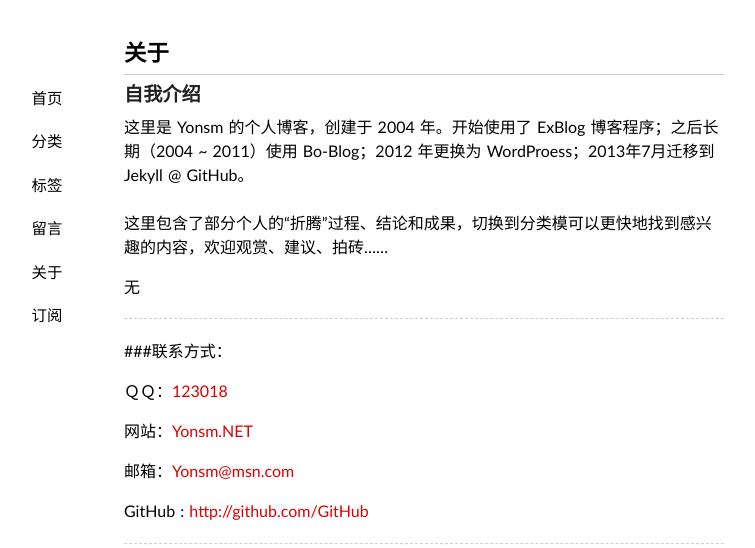
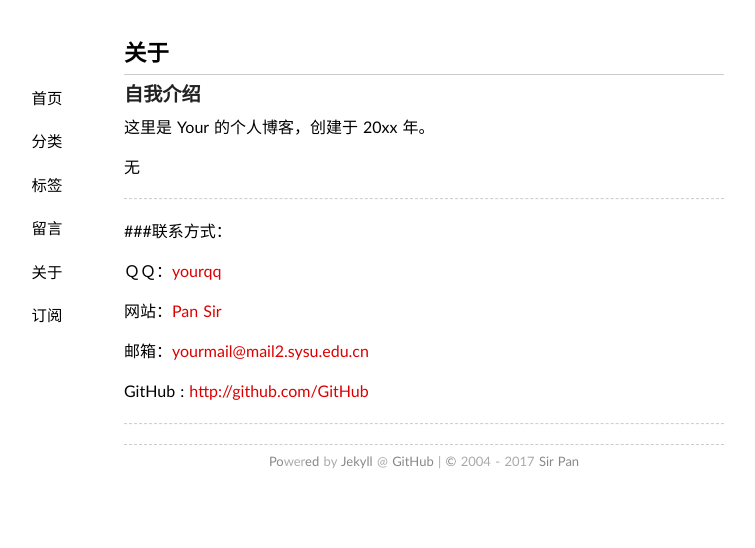
Before and after one commit to pmlpml/pmlpml.github.io, a Jekyll site: the page built from about/index.md, in a window 1280 px wide. Shown: the top 548 px of the page, without its empty margins (216-971 px from the left). Built offline with Jekyll 4.4.1, drawn with Linux system fonts in a browser that asks for light colours; comment, search, counter and statistics services are not loaded; some of the changed text lies outside the part shown; grey boxes are pictures that could not be loaded.

Commit message:
update config

```diff
--- a/_config.yml
+++ b/_config.yml
@@ -1,15 +1,17 @@
-markdown: kramdown
+future: true
 permalink: /:title/
-url: http://yonsm.net
-name: Yonsm.NET
-author: Yonsm
-qq: 123018
-email: Yonsm@msn.com
-duoshuo: yonsm
-beian: 浙ICP备12026616号
-cnzz: 119959
-weibo: 1885061391
-github: Yonsm
+url: http://pmlpml.github.io
+name: Pan Sir
+author: Sir Pan
+qq: yourqq
+email: yourmail@mail2.sysu.edu.cn
+
+duoshuo: yourname
+beian:
+cnzz:
+weibo:
+github: yourID
+about: "这里是 Your 的个人博客，创建于 20xx 年。"
+
 safe: true
 paginate: 20
-about: "这里是 Yonsm 的个人博客，创建于 2004 年。开始使用了 ExBlog 博客程序；之后长期（2004 ~ 2011）使用 Bo-Blog；2012 年更换为 WordProess；2013年7月迁移到 Jekyll @ GitHub。<br /><br />这里包含了部分个人的“折腾”过程、结论和成果，切换到分类模可以更快地找到感兴趣的内容，欢迎观赏、建议、拍砖……"
```
